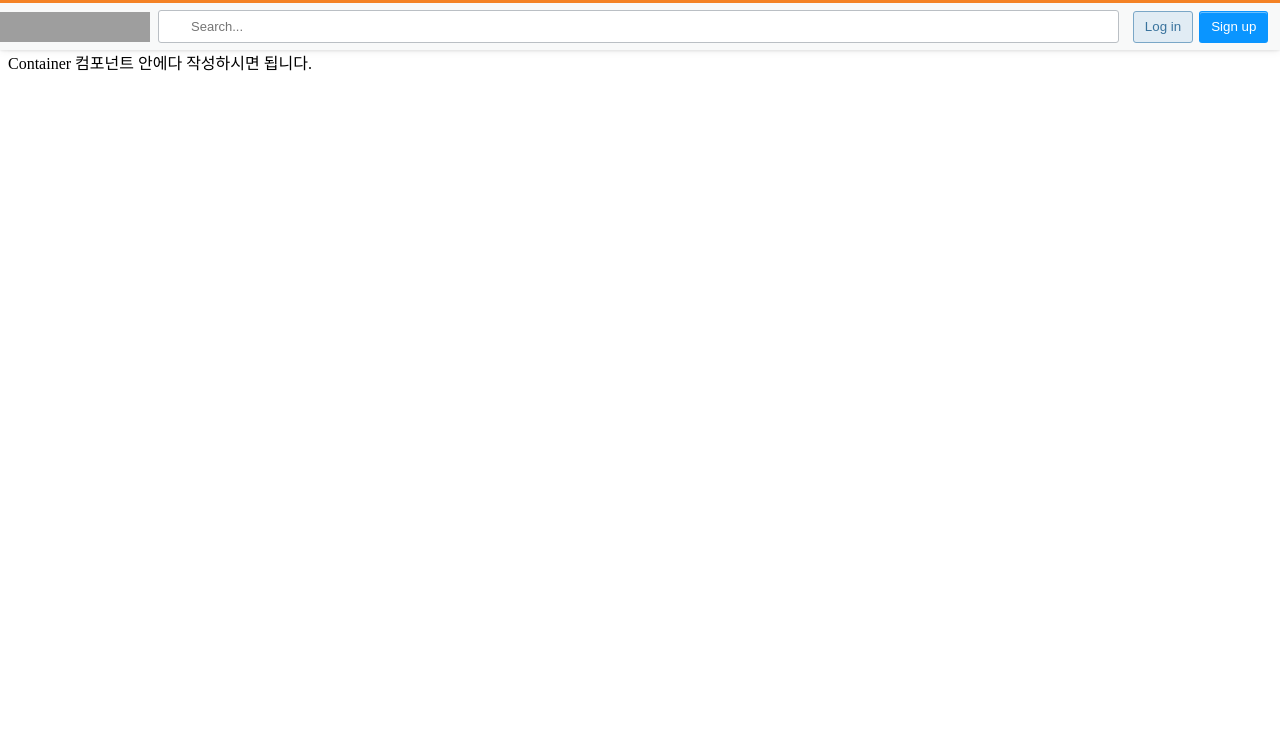
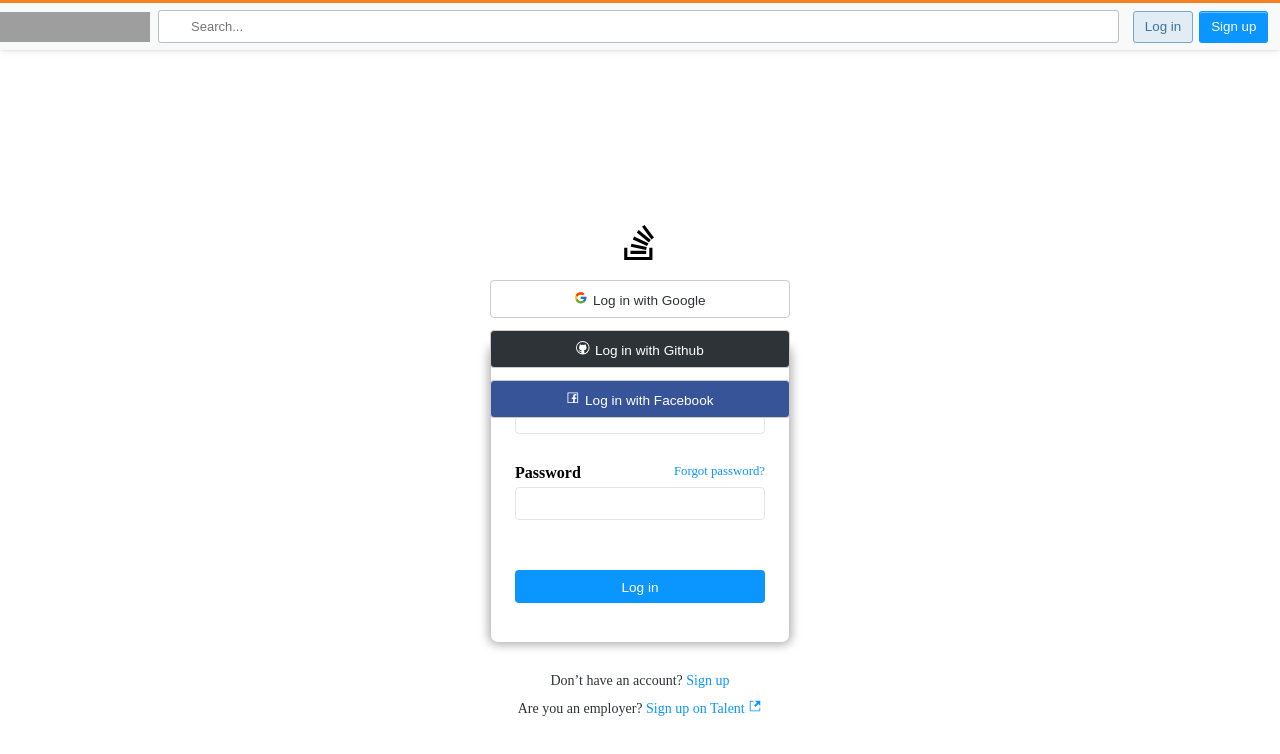
Before and after one commit to codestates-seb/seb42_pre_011, a React (Create React App) app in the folder client/stackoverflow/: page /login in a window 1280 px wide. Shown: the top 754 px of the page. Built offline with nearby package versions, Linux system fonts and the light colour scheme; grey boxes are pictures that could not be loaded.

Commit message:
feat/login

```diff
--- a/client/stackoverflow/src/pages/Login.js
+++ b/client/stackoverflow/src/pages/Login.js
@@ -1,11 +1,248 @@
 import Container from '../components/Container';
+import React, { useState } from "react";
+import styled from "styled-components";
+import {FcGoogle} from 'react-icons/fc';
+import {VscGithub} from 'react-icons/vsc';
+import {AiOutlineFacebook} from 'react-icons/ai';
+import {BsStackOverflow} from 'react-icons/bs';
+import {GoLinkExternal} from 'react-icons/go';
+
+const LoginContainer = styled.div`
+  display: flex;
+  justify-content: center;
+  align-items: center;
+  width: 100%;
+  height: 100vh;
+  flex-direction: column;
+  margin-top: -280px;
+`;
+
+//로그인 폼 컨테이너
+const LoginFormContainer = styled.div`
+  display: flex;
+  flex-direction: column;
+  justify-content: space-between;
+  align-items: center;
+  padding: 40px;
+  padding-top: 30px;
+  background-color: #ffffff;
+  border-radius: 7px;
+  box-shadow: 0px 0px 10px 3px rgba(0, 0, 0, 0.3);
+  width: 298px;
+  height: 294px;
+  margin-top: 650px;
+`;
+
+const Email = styled.h2`
+  margin: 0;
+  margin-bottom: 5px;
+  font-size: medium;
+`;
+// 포갓 패스워드 문구
+const PasswordContainer = styled.div`
+  display: flex;
+  align-items: center;
+  justify-content: space-between;
+  width: 100%;
+`;
+
+const Password = styled.h2`
+  margin: 0;
+  margin-bottom: 5px;
+  margin-top: 10px;
+  font-size: medium;
+  display: flex;
+  justify-content: space-between;
+`;
+
+const ForgotPassword = styled.a`
+  font-size: 0.8rem;
+  color: #0a95ff;
+  text-decoration: none;
+  margin-bottom: 8px;
+  margin-top: 10px;
+
+
+`;
+
+// 이메일 패스워드 인풋
+const Input = styled.input`
+  width: 250px;
+  height: 33px;
+  margin-bottom: 20px;
+  padding: 10px;
+  border: 1px solid ${({ hasError }) => (hasError ? "#ff4d4f" : "#e5e5e5")};
+  border-radius: 4px;
+  font-size: 16px;
+
+  /* 에러메시지가 있을 때 */
+  ${({ error }) => error && `
+    border: 1px solid red;
+  `}
+`;
+
+//로그인 버튼
+const LoginButton = styled.button`
+  width: 250px;
+  height: 33px;
+  margin-bottom: 20px;
+  margin-top: 30px;
+  padding: 10px;
+  border: none;
+  border-radius: 4px;
+  background-color: ${({ hasError }) => (hasError ? "#ff4d4f" : "#0a95ff")};
+  color: #fff;
+  font-size: 0.85rem;
+  cursor: pointer;
+`;
+
+// google 버튼
+const GoogleButton = styled(LoginButton)`
+  position: absolute;
+  top: 250px;
+  width: 300px;
+  height: 38px;
+  background-color: #ffffff;
+  border: 1px solid #ccc;
+  color: #2E3337;
+`;
+
+// 구글 아이콘, 간격
+const GoogleIconInterval = styled(FcGoogle)`
+  margin-right: 5px;
+`;
+//스텍 오버플로우 아이콘
+const StackoverflowIcon = styled(BsStackOverflow)`
+  display: flex;
+  justify-content: center;
+  align-items: center;
+  position: absolute;
+  top: 225px;
+  font-size: 2.2rem;
+`;
+
+// 깃허브 버튼
+const GithubButton = styled(LoginButton)`
+  position: absolute;
+  top: 300px;
+  width: 300px;
+  height: 38px;
+  background-color: #2E3337;
+  border: 1px solid #ccc;
+`;
+
+// 깃헙 아이콘, 간격
+const GithubIconInterval = styled(VscGithub)`
+  margin-right: 5px;
+`;
+
+// 페이스북 버튼
+const FacebookButton = styled(LoginButton)`
+  position: absolute;
+  top: 350px;
+  width: 300px;
+  height: 38px;
+  background-color: #385499;
+  border: 1px solid #ccc;
+`;
+
+// 구글 아이콘, 간격
+const FacebookIconInterval = styled(AiOutlineFacebook)`
+  margin-right: 5px;
+`;
+
+const ErrorMessage = styled.div`
+  color: red;
+  margin-top: -10px;
+  font-size: 14px;
+`;
+
+const SignUp = styled.p`
+  display: block;
+  text-align: center;
+  margin-top: 50px;
+  font-size: 14px;
+  color: #2e3337;
+`;
+
+const SignUpLink = styled.p`
+  display: block;
+  text-align: center;
+  margin-top: 10px;
+  font-size: 14px;
+  color: #2e3337;
+  width: 300px;
+  height: 38px;
+`;
+
+// 글자 파랗게
+const BlueText = styled.span`
+  color: #0a95ff;
+`;
+
 
 const Login = () => {
+  const [email, setEmail] = useState("");
+  const [password, setPassword] = useState("");
+  const [emailError, setEmailError] = useState("");
+  const [passwordError, setPasswordError] = useState("");
+
+  const handleSubmit = (event) => {
+    event.preventDefault();
+    // 로그인 로직 구현
+    if (email === "") {
+      setEmailError("The email is not a valid email address.");
+    } else {
+      setEmailError("");
+    }
+    if (password === "") {
+      setPasswordError("Password is incorrect.");
+    } else {
+      setPasswordError("");
+    }
+    if (email !== "" && password !== "") {
+      console.log("로그인 성공");
+    }
+  };
+
   return (
     <>
       <Container>
-        <div>Container 컴포넌트 안에다 작성하시면 됩니다.</div>
-      </Container>
+        <LoginContainer>
+        <GoogleButton><GoogleIconInterval />Log in with Google</GoogleButton>
+        <GithubButton><GithubIconInterval />Log in with Github</GithubButton>
+        <FacebookButton><FacebookIconInterval />Log in with Facebook</FacebookButton>
+        <LoginFormContainer>
+        <form onSubmit={handleSubmit}>
+          <Email>Email</Email>
+          <Input
+            type="text"
+            placeholder=""
+            value={email}
+            onChange={(event) => setEmail(event.target.value)}
+            hasError={emailError !== ""}
+          />
+          {emailError && <ErrorMessage>{emailError}</ErrorMessage>}
+          <PasswordContainer>
+            <Password>Password</Password>
+            <ForgotPassword>Forgot password?</ForgotPassword>
+          </PasswordContainer>
+            <Input
+              type="password"
+              placeholder=""
+              value={password}
+              onChange={(event) => setPassword(event.target.value)}
+              hasError={passwordError !== ""}
+            />
+          {passwordError && <ErrorMessage>{passwordError}</ErrorMessage>}
+          <LoginButton type="submit">Log in</LoginButton>
+        </form>
+        <StackoverflowIcon/>
+        <SignUp>Don’t have an account? <BlueText>Sign up</BlueText></SignUp>
+        <SignUpLink>Are you an employer? <BlueText>Sign up on Talent&nbsp;<GoLinkExternal /></BlueText></SignUpLink>
+        </LoginFormContainer>
+      </LoginContainer>
+    </Container>
     </>
   );
 };
--- a/client/stackoverflow/src/pages/Signup.js
+++ b/client/stackoverflow/src/pages/Signup.js
@@ -63,7 +63,7 @@ const Input = styled.input`
 `;
 
 const Button = styled.button`
-  font-size: 1rem;
+  font-size: 0.85rem;
   margin-top: 5px;
   padding: 0.5rem 1rem;
   border-radius: 4px;
@@ -76,7 +76,7 @@ const Button = styled.button`
 const Message = styled.p`
   font-size: 0.8rem;
   color: #999;
-  text-align: center;
+  text-align: left;
   margin-top: 10px;
 `;
 
@@ -91,14 +91,14 @@ const BlueText = styled.span`
 const GoogleIconInterval = styled(FcGoogle)`
   margin-right: 5px;
 `;
-// 구글 버튼
+// 구글 버튼 컨테이너
 const GoogleButtonContainer = styled.div`
   display: flex;
   justify-content: center;
   align-items: center;
   margin-top: 100px;
 `;
-
+// 구글 버튼
 const GoogleButton = styled.button`
   position: absolute;
   display: flex;
@@ -289,7 +289,6 @@ const StackOverflowCTA = styled.div`
             </Form>
           </Item>
         </Rectangle>
-
       </Container>
     </>
   );
```
